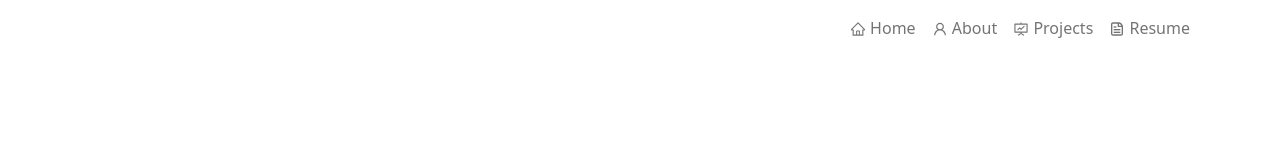
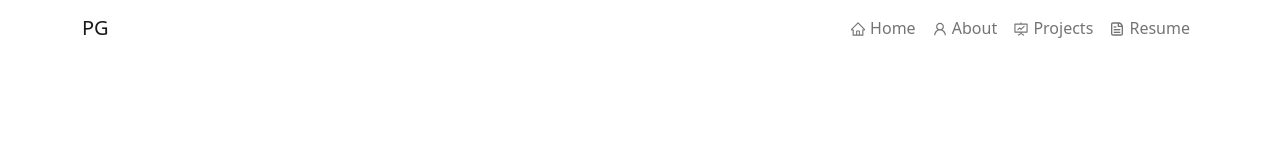
Before and after one commit to pooja911/Portfolio-PoojaG, a React (Create React App) app: page / in a window 1280 px wide. Shown: the top 160 px of the page. Built offline with nearby package versions, Linux system fonts and the light colour scheme.

Commit message:
Navbar pg txt

```diff
--- a/src/components/Navbar.js
+++ b/src/components/Navbar.js
@@ -37,7 +37,7 @@ function NavBar() {
   >
     <Container>
     <Navbar.Brand href="/" className="d-flex">
-          {/* <img src={logo} className="img-fluid logo" alt="brand" /> */}
+          <div className="img-fluid logo" alt="brand">PG</div>
         </Navbar.Brand>
       <Navbar.Toggle
         aria-controls="responsive-navbar-nav"
```
